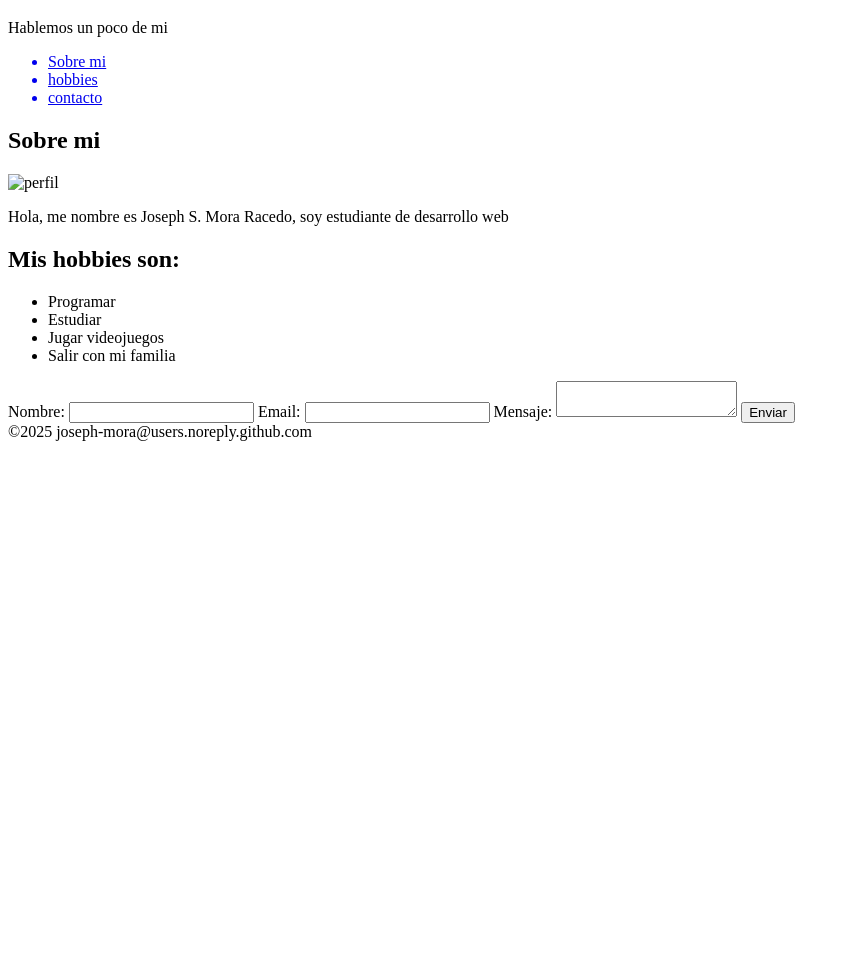
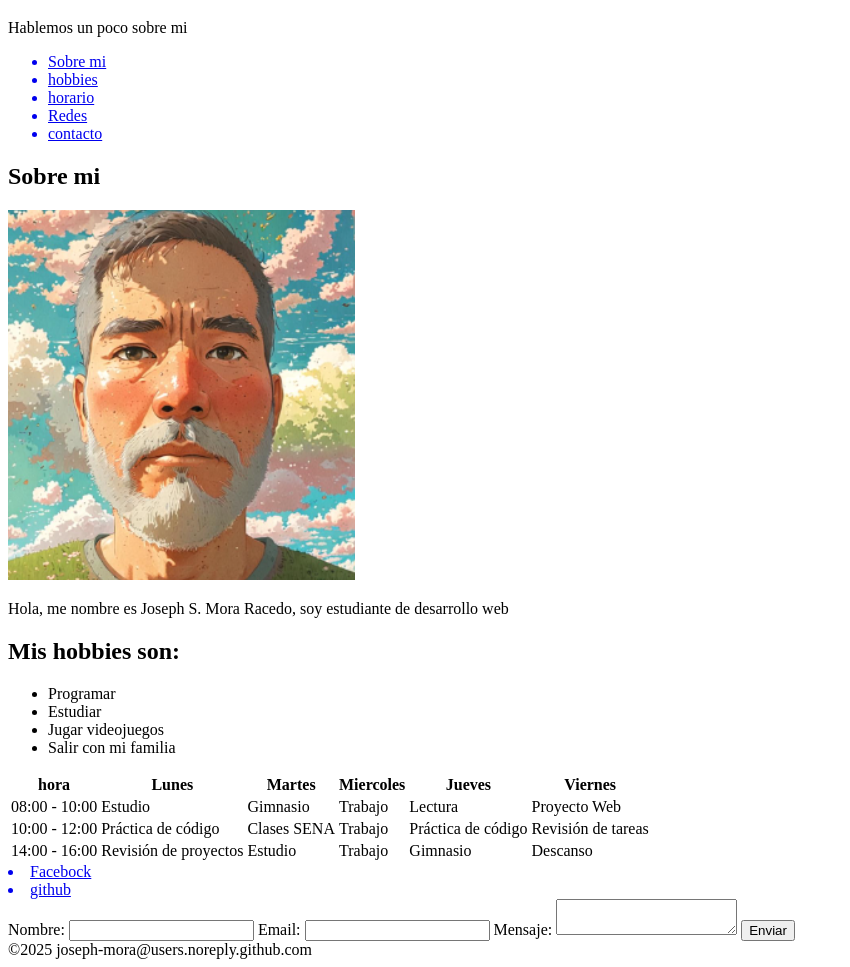
Before and after one commit to joseph-mora/entregable-tema-4, a plain HTML site: page index.html in a window 1280 px wide. Shown: the part 61-1028 px from the top of the page, without its empty margins (0-850 px from the left). Before the commit the page ends 800 px from the top, so only its background shows below. Drawn offline with Linux system fonts and the light colour scheme.

```diff
--- a/index.html
+++ b/index.html
@@ -11,22 +11,28 @@
 
     <header>
         <h1>Bienvenidos</h1>
-        <p>Hablemos un poco de mi</p>
+        <p>Hablemos un poco sobre mi</p>
     </header>
 
-    <div class="navegar">
+    <section class="navegar">
         <nav>
             <ul>
+
                 <a href="#sobre-mi"><li>Sobre mi</li></a>
                 <a href="#hobbies"><li>hobbies</li></a>
+                <a href="#horario"><li>horario</li></a>
+                <a href="#redes"><li>Redes</li></a>
                 <a href="#contacto"><li>contacto</li></a>
+
             </ul>
         </nav>
-    </div>
+    </section>
+
+    <main>
 
         <section id="sobre-mi">
             <h2>Sobre mi</h2>
-        <img src="" alt="perfil">
+            <img src="img/foto-caricatura.png" alt="perfil">
             <p>Hola, me nombre es Joseph S. Mora Racedo, soy estudiante de desarrollo web</p>
         </section>
 
@@ -38,6 +44,56 @@
                 <li>Jugar videojuegos</li>
                 <li>Salir con mi familia</li>
             </ul>
+        </section>
+
+        <section id="horario">
+            <table>
+                <thead>
+                    <tr>
+                        <th>hora</th>
+                        <th>Lunes</th>
+                        <th>Martes</th>
+                        <th>Miercoles</th>
+                        <th>Jueves</th>
+                        <th>Viernes</th>
+                    </tr>
+                </thead>
+                <tbody>
+                    <tr>
+                        <td>08:00 - 10:00</td>
+                        <td>Estudio</td>
+                        <td>Gimnasio</td>
+                        <td>Trabajo</td>
+                        <td>Lectura</td>
+                        <td>Proyecto Web</td>
+                    </tr>
+                    <tr>
+                        <td>10:00 - 12:00</td>
+                        <td>Práctica de código</td>
+                        <td>Clases SENA</td>
+                        <td>Trabajo</td>
+                        <td>Práctica de código</td>
+                        <td>Revisión de tareas</td>
+                    </tr>
+                    <tr>
+                        <td>14:00 - 16:00</td>
+                        <td>Revisión de proyectos</td>
+                        <td>Estudio</td>
+                        <td>Trabajo</td>
+                        <td>Gimnasio</td>
+                        <td>Descanso</td>
+                    </tr>
+                </tbody>
+            </table>
+        </section>
+
+    </main>
+
+    <section id="redes">
+        <nav>
+            <a href="https://www.facebook.com/profile.php?id=100009423444615" ><li>Facebock</li></a>
+            <a href="https://github.com/joseph-mora"><li>github</li></a>
+        </nav>
     </section>
 
     <section id="contacto">
```
Lines whose indentation alone changed are shown as unchanged.
